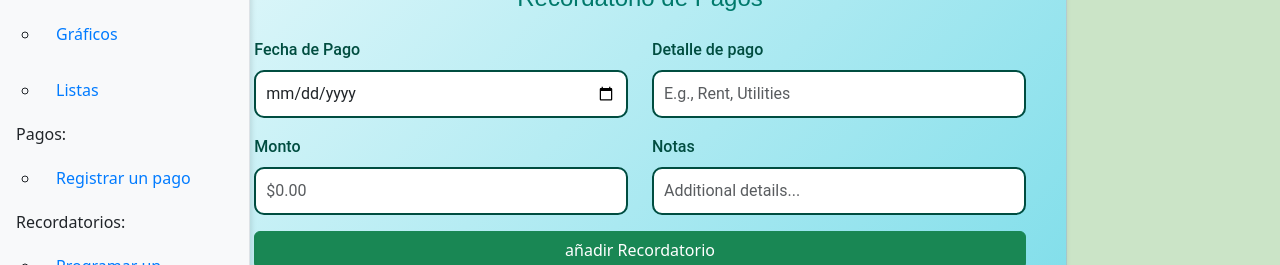
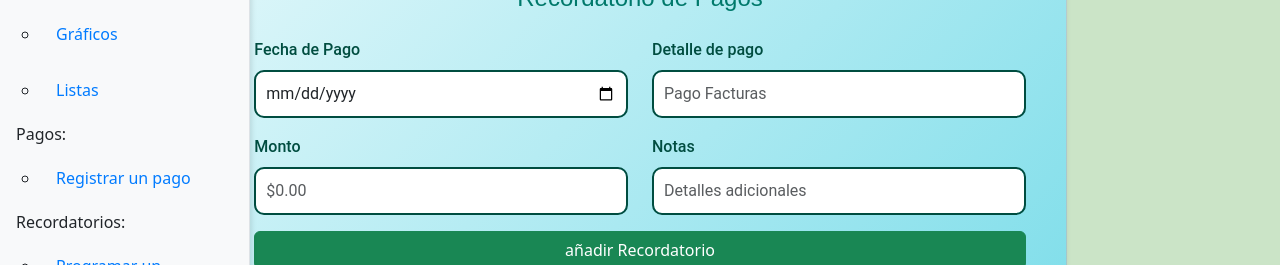
Before and after one commit to Andrespipe1/Proyecto_Gestion, a React (Create React App) app in the folder proyecto_gestion/: page /recordatorios in a window 1280 px wide. Shown: the part 216-481 px from the top of the page. Built offline with nearby package versions, Linux system fonts and the light colour scheme.

Commit message:
Update recordatorios.js
a

```diff
--- a/proyecto_gestion/src/componentes/recordatorios.js
+++ b/proyecto_gestion/src/componentes/recordatorios.js
@@ -51,7 +51,7 @@ const PaymentReminder = () => {
                 <Form.Control
                   type="text"
                   name="detail"
-                  placeholder="E.g., Rent, Utilities"
+                  placeholder="Pago Facturas"
                   value={newReminder.detail}
                   onChange={handleInputChange}
                 />
@@ -77,7 +77,7 @@ const PaymentReminder = () => {
                 <Form.Control
                   type="text"
                   name="notes"
-                  placeholder="Additional details..."
+                  placeholder="Detalles adicionales"
                   value={newReminder.notes}
                   onChange={handleInputChange}
                 />
```
